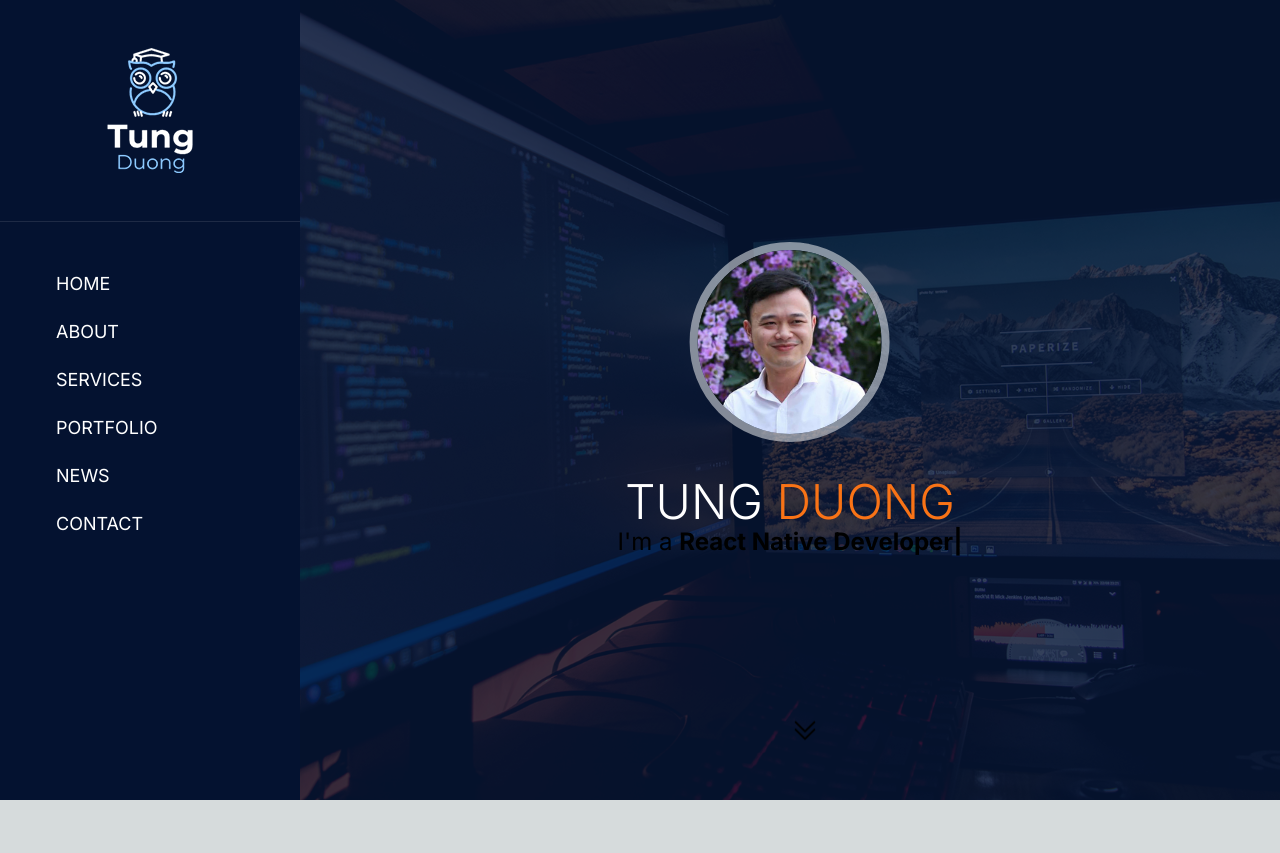
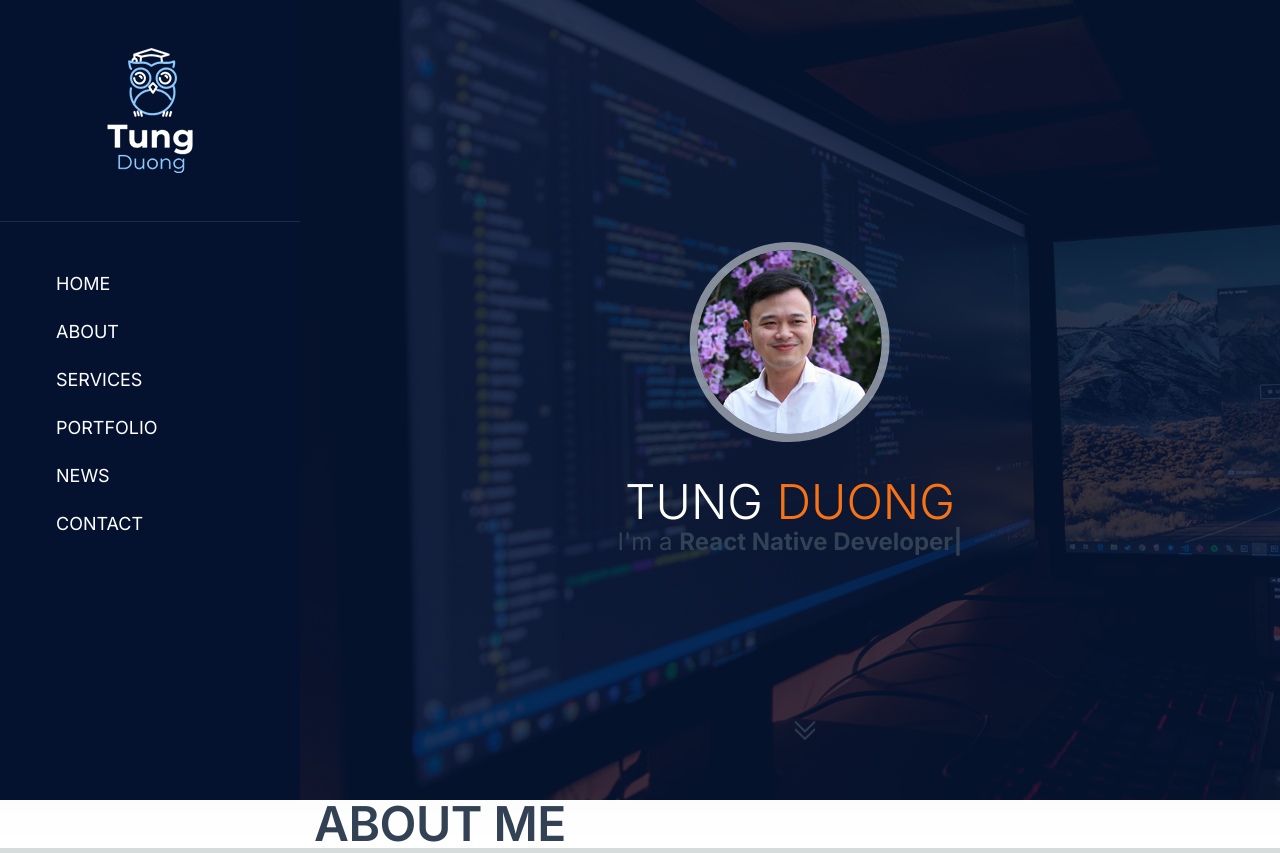
Before and after one commit to duongtungls/duongtungls.github.io, a Next.js app: page / in a window 1280 px wide. Before the commit the page ends 800 px from the top, so only its background shows below. Built offline with nearby package versions, Linux system fonts and the light colour scheme.

Commit message:
add more section

```diff
--- a/src/app/(home)/layout.tsx
+++ b/src/app/(home)/layout.tsx
@@ -17,7 +17,7 @@ export default function HomeLayout({
 }) {
   return (
     <html lang="en">
-      <body className={inter.className}>
+      <body className={classNames(inter.className, 'text-slate-700')}>
         <div className={classNames('w-full')}>
           <Sidebar />
           <div className={classNames('lg:pl-[300px]', 'w-full', 'h-auto', 'float-left')}>
--- a/src/app/(home)/page.tsx
+++ b/src/app/(home)/page.tsx
@@ -1,3 +1,4 @@
+import ContentSection from '@/components/contentSection'
 import HeroSection from '@/components/heroSection'
 import Image from 'next/image'
 
@@ -5,6 +6,7 @@ export default function Home() {
   return (
     <>
       <HeroSection />
+      <ContentSection></ContentSection>
     </>
   )
 }
--- /dev/null
+++ b/src/components/contentSection.tsx
@@ -0,0 +1,22 @@
+import classNames from "classnames";
+
+export default function ContentSection() {
+  return (
+    <div className={classNames("pt-[100px]")}>
+      <div className={classNames("w-full")}>
+        <h3
+          className={classNames(
+            "text-5xl",
+            "uppercase",
+            "font-semibold",
+            "leading-none",
+            "-tracking-[.5px]",
+            "pl-3.5",
+          )}
+        >
+          About Me
+        </h3>
+      </div>
+    </div>
+  );
+}
```
